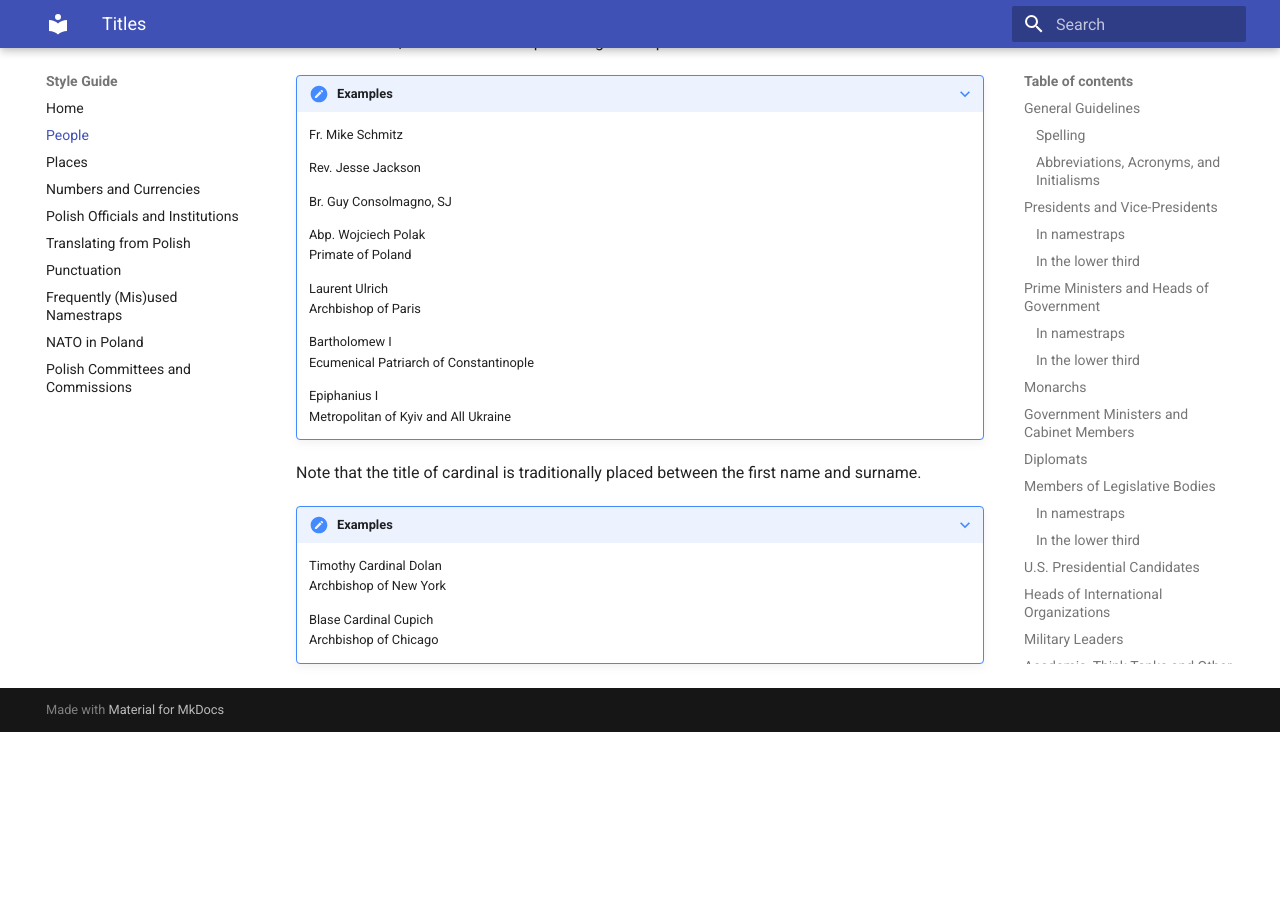
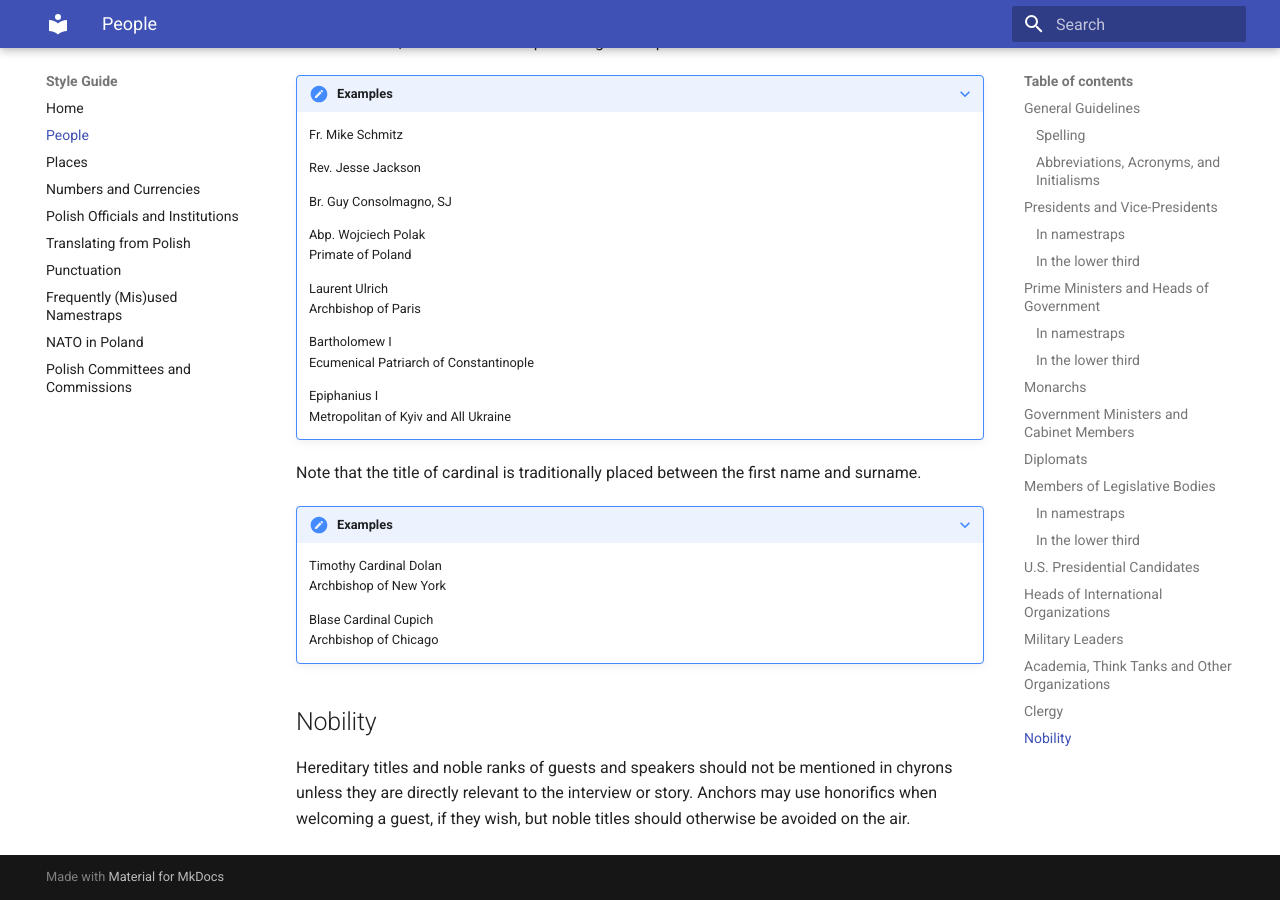
Before and after one commit to rthrbrs/styleguide, an MkDocs documentation site: the page built from docs/People.md, in a window 1280 px wide and 900 px high, scrolled down 8998 px. Built offline with MkDocs 1.6.1 and Material for MkDocs 9.7.7, drawn with Linux system fonts in a browser that asks for light colours; before the commit the page ends 9730 px from its top, so only the background shows below that.

Commit message:
added nobility

```diff
--- a/docs/People.md
+++ b/docs/People.md
@@ -1,5 +1,5 @@
 ---
-title: Titles
+title: People
 ---
 ## General Guidelines
 
@@ -365,3 +365,7 @@ Note that the title of cardinal is traditionally placed between the first name a
 
     Blase Cardinal Cupich
     Archbishop of Chicago
+
+## Nobility
+
+Hereditary titles and noble ranks of guests and speakers should not be mentioned in chyrons unless they are directly relevant to the interview or story. Anchors may use honorifics when welcoming a guest, if they wish, but noble titles should otherwise be avoided on the air.
```
Also changed, not shown: docs/Places.md (+3 -1 lines), docs/TranslatingFromPolish.md (+6 -0 lines).
